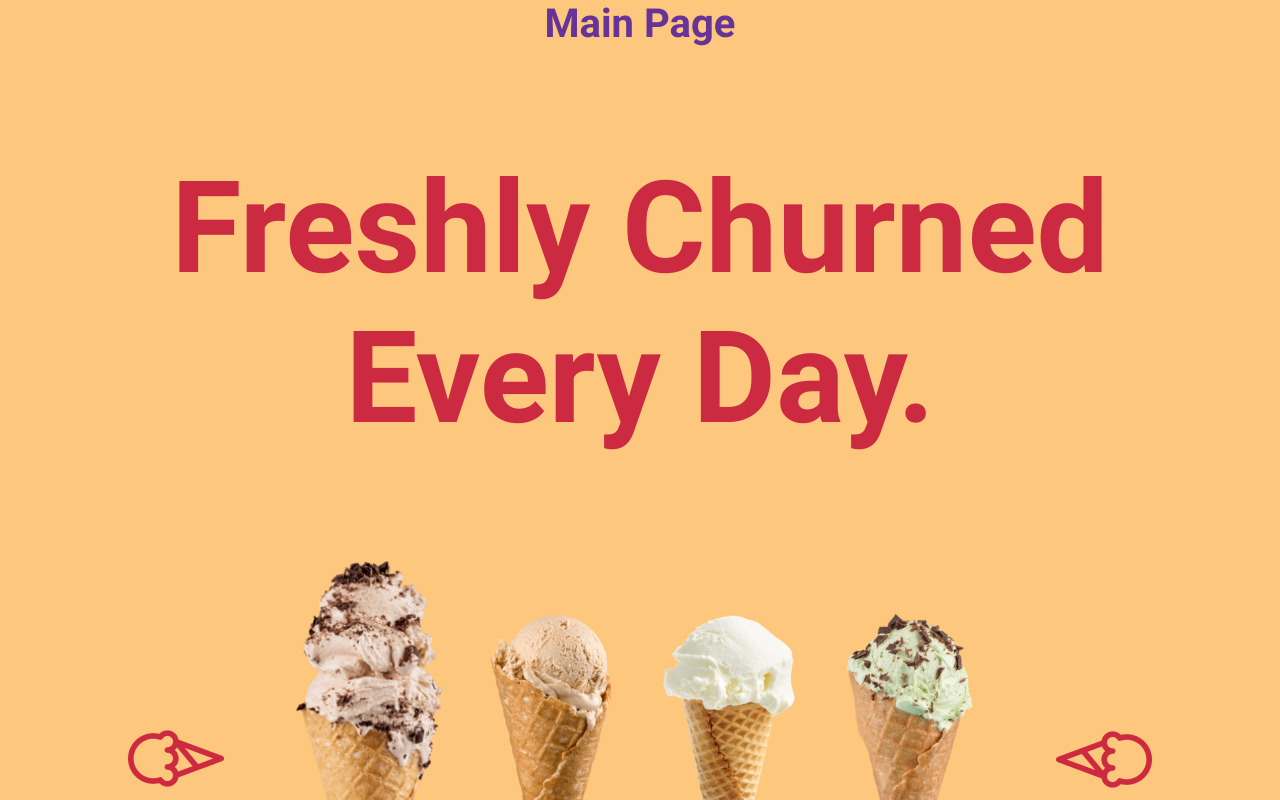
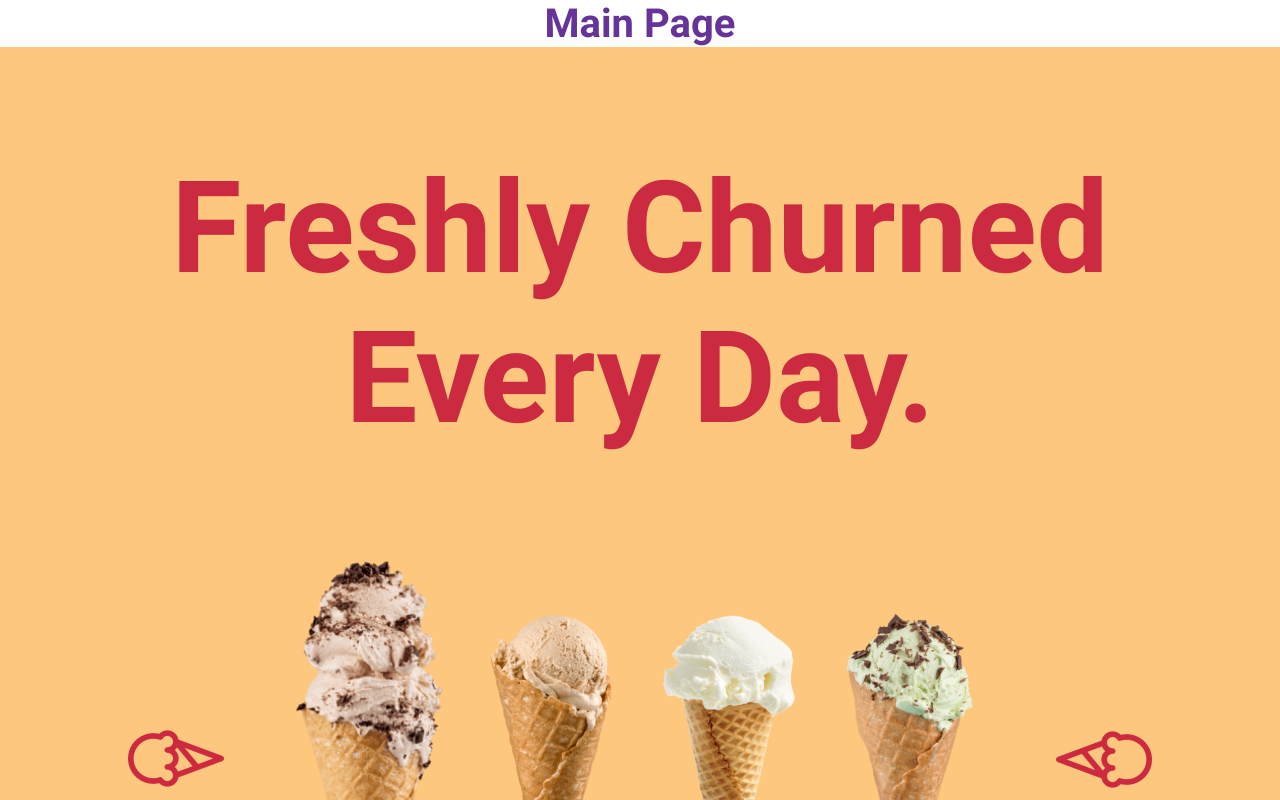
Before and after one commit to Olga-Tsygankova/straight_back, a React (Vite) app: page / in a window 1280 px wide. Shown: the top 800 px of the page. Built offline with nearby package versions, Linux system fonts and the light colour scheme.

Commit message:
feat: complete Introduce component

```diff
--- a/src/components/Introduce/Changer/styles.module.css
+++ b/src/components/Introduce/Changer/styles.module.css
@@ -4,20 +4,9 @@
 	justify-content: space-between;
 	align-items: center;
 
+	max-width: 80vw;
+	width: 100%;
 	margin: 0 auto 10vw;
-	padding: 0 10%;
-}
-
-@media (max-width: 1024px) {
-	.wrapper {
-		padding: 0 25%;
-  }
-}
-
-@media (max-width: 480px) {
-	.wrapper {
-		padding: 0 10%;
-  }
 }
 
 .changer {
--- a/src/components/Introduce/Featured/styles.module.css
+++ b/src/components/Introduce/Featured/styles.module.css
@@ -16,7 +16,7 @@
 	align-items: center;
 	flex-wrap: wrap;
 
-	padding: 0 10%;
+	padding: 0;
 	gap: 30px;
 
 	list-style: none;
--- a/src/components/Introduce/Introduce.tsx
+++ b/src/components/Introduce/Introduce.tsx
@@ -1,10 +1,14 @@
 import styles from './styles.module.css'
+import {Changer} from '../../components/Introduce/Changer';
+import {Featured} from '../../components/Introduce/Featured'
 
 export const Introduce = () => {
 	return (
 		<>
 			<section className={styles.wrapper}>
 				<h1 className={styles.title}>Freshly Churned Every Day.</h1>
+				<Changer />
+				<Featured />
 			</section>
 		</>
 	)
--- a/src/components/Introduce/styles.module.css
+++ b/src/components/Introduce/styles.module.css
@@ -3,8 +3,9 @@
 	flex-direction: column;
 	align-items: center;
 
-	margin: 0 auto;
-	max-width: 90%;
+	background: #FEC77E;
+
+	padding: 0 10%;
 }
 
 .title {
--- a/src/pages/MainPage/MainPage.tsx
+++ b/src/pages/MainPage/MainPage.tsx
@@ -1,8 +1,6 @@
 import styles from './styles.module.css';
 import {Info} from '../../components/Info';
-import {Changer} from '../../components/Introduce/Changer';
 import {Introduce} from '../../components/Introduce';
-import {Featured} from '../../components/Introduce/Featured'
 
 
 export const MainPage = () => {
@@ -12,8 +10,6 @@ export const MainPage = () => {
       {/*собирать главную страницу будем здесь*/}
       Main Page
       <Introduce />
-      <Changer />
-      <Featured />
       <Info />
     </div>
   );
--- a/src/pages/MainPage/styles.module.css
+++ b/src/pages/MainPage/styles.module.css
@@ -15,7 +15,6 @@
   font-size: 30px;
   color: black;
   text-align: center;
-  background-color: #FEC77E;
 
   /*для удобства разделяем шрифты, флексы, отступы и др пробелом*/
   /*например я разделила выше пробелом стили шрифтов и отступ*/
```
